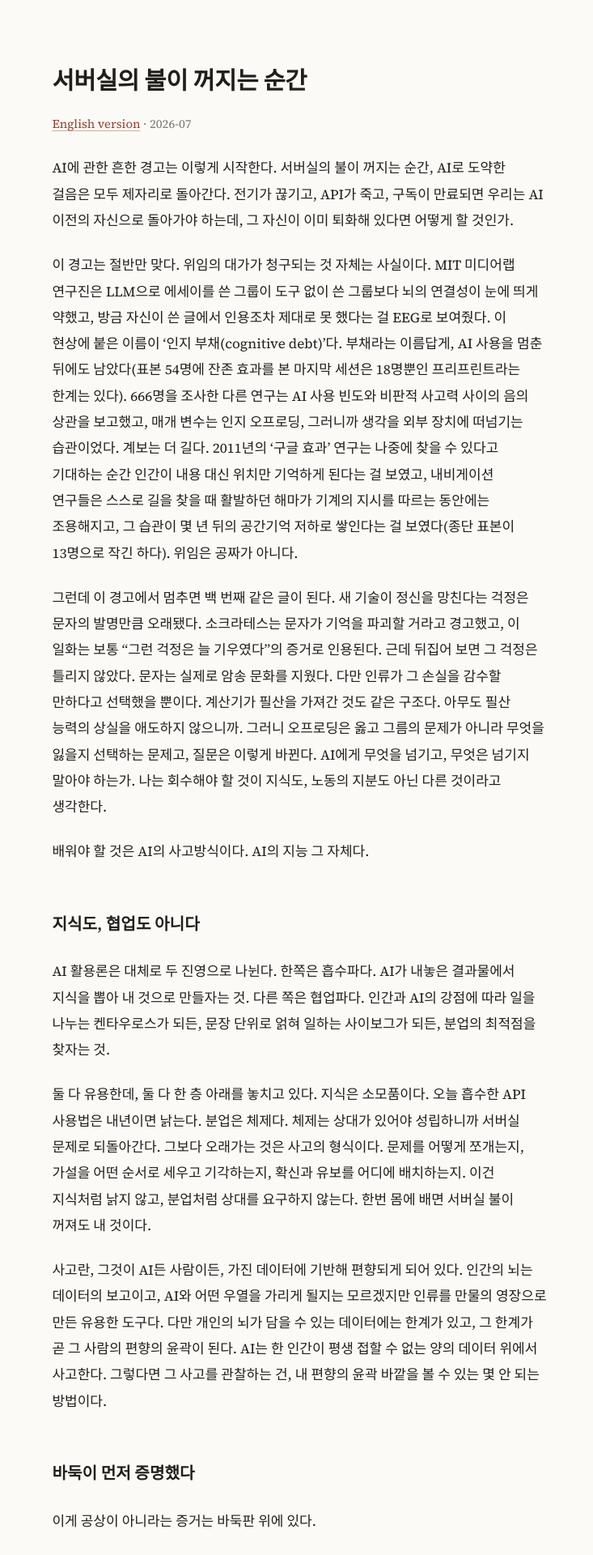
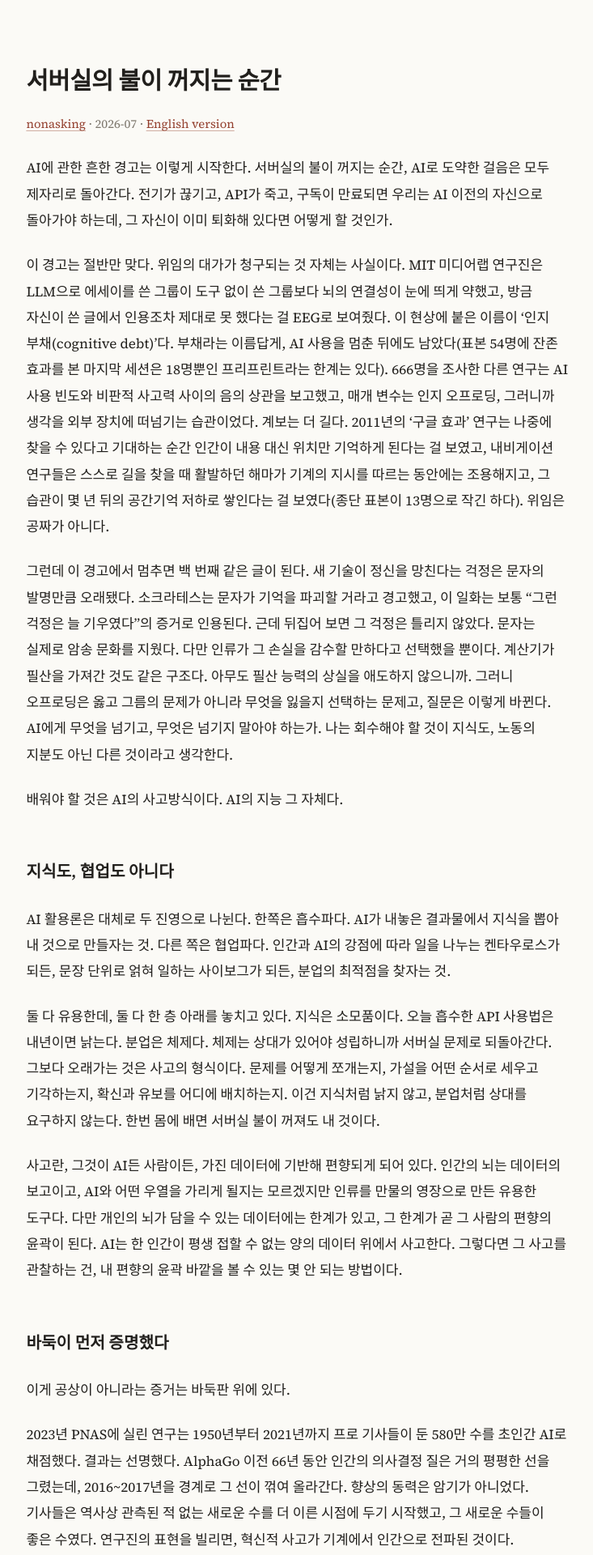
Before and after one commit to nonasking/essays, a Jekyll site: the page built from server-room/index.md, in a window 1280 px wide. Shown: the top 1920 px of the page at 81% size, without its empty margins (270-1003 px from the left). Built offline with Jekyll 4.4.1, drawn with Linux system fonts in a browser that asks for light colours.

Commit message:
Byline (nonasking), author meta, wider measure for Korean pages
Co-Authored-By: Claude Fable 5 <noreply@anthropic.com>
Claude-Session: https://claude.ai/code/session_01BJdtbA5Tt9xUHreSd5NWp6

```diff
--- a/_layouts/default.html
+++ b/_layouts/default.html
@@ -4,6 +4,7 @@
   <meta charset="utf-8">
   <meta name="viewport" content="width=device-width, initial-scale=1">
   <title>{{ page.title }}{% unless page.url == "/" %} · essays{% endunless %}</title>
+  <meta name="author" content="nonasking">
   {% if page.description %}<meta name="description" content="{{ page.description }}">{% endif %}
   <meta property="og:title" content="{{ page.title }}">
   <meta property="og:type" content="article">
--- a/assets/style.css
+++ b/assets/style.css
@@ -43,6 +43,12 @@ main {
   max-width: 41rem;
   margin: 0 auto;
   padding: 4.5rem 1.4rem 3rem;
+}
+
+/* 한글은 전각 글자라 같은 폭에서 글줄이 더 짧게 느껴짐 — 한 뼘 넓힌다 */
+html:lang(ko) main,
+html:lang(ko) footer {
+  max-width: 45rem;
 }
 
 h1 {
--- a/server-room/index.md
+++ b/server-room/index.md
@@ -7,7 +7,7 @@ description: AI 방법론에 대하여 — 위임하지 말고, 답에 도달하
 
 # 서버실의 불이 꺼지는 순간
 
-<small>[English version](./en/) · 2026-07</small>
+<small>[nonasking](https://github.com/nonasking) · 2026-07 · [English version](./en/)</small>
 
 AI에 관한 흔한 경고는 이렇게 시작한다. 서버실의 불이 꺼지는 순간, AI로 도약한 걸음은 모두 제자리로 돌아간다. 전기가 끊기고, API가 죽고, 구독이 만료되면 우리는 AI 이전의 자신으로 돌아가야 하는데, 그 자신이 이미 퇴화해 있다면 어떻게 할 것인가.
 
```
Also changed, not shown: server-room/en.md (+1 -1 lines).
